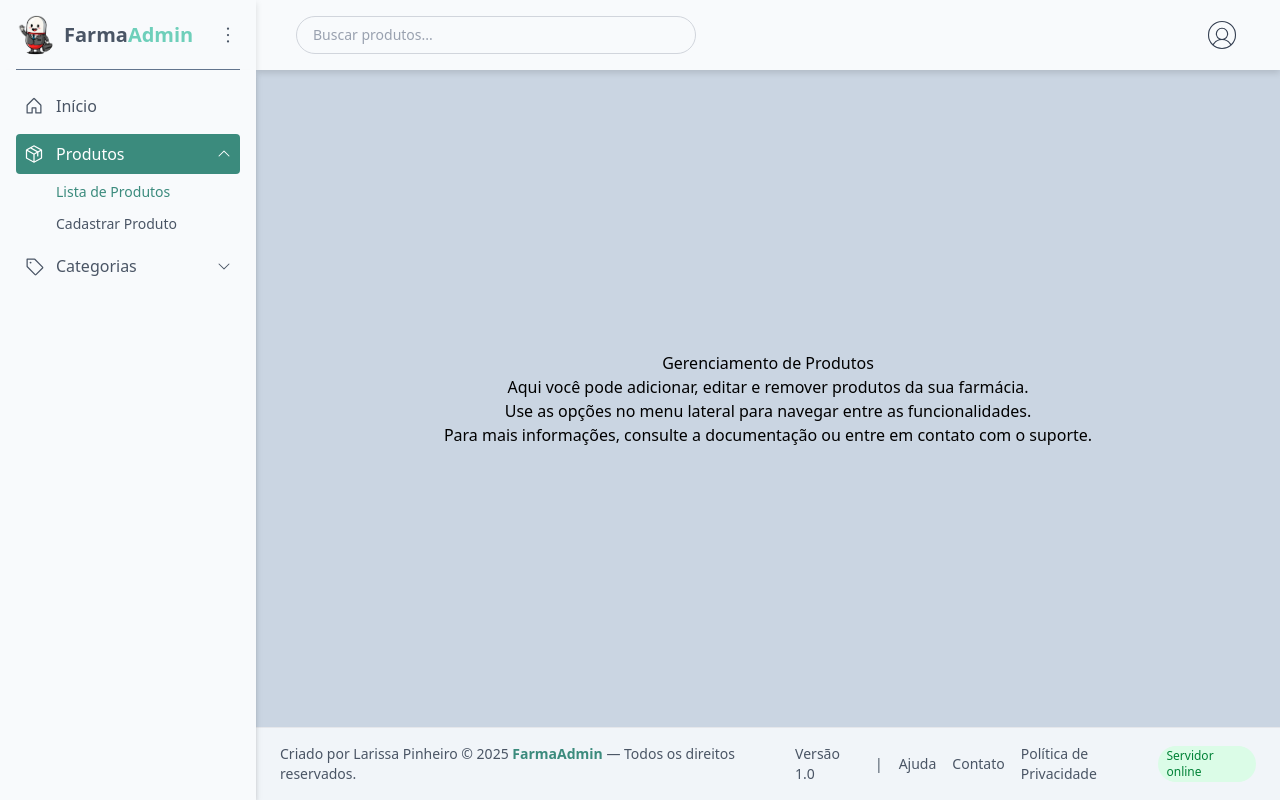
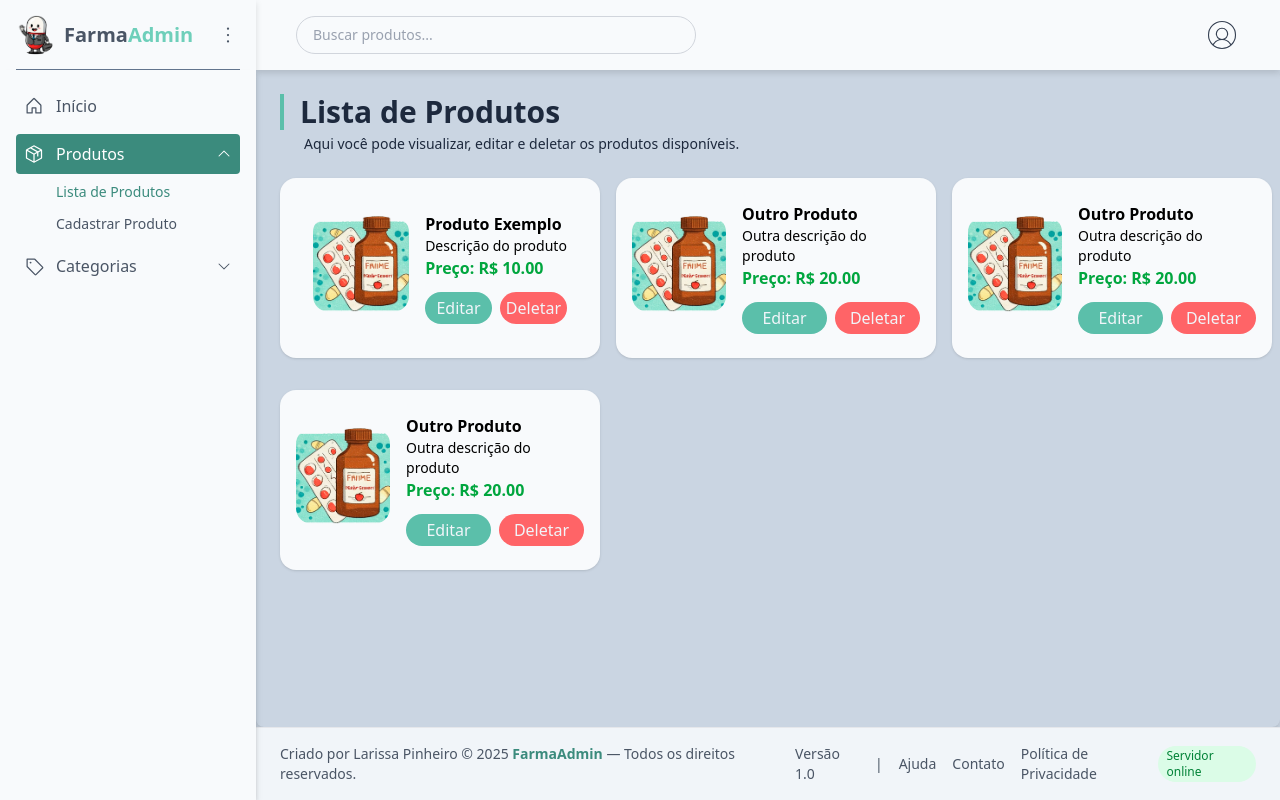
Before and after one commit to larissa-pinheiro/farma-admin, a React (Vite) app: page /produtos in a window 1280 px wide. Built offline with nearby package versions, Linux system fonts and the light colour scheme.

Commit message:
feat: cria estrutura inicial da lista de produtos

```diff
--- /dev/null
+++ b/src/components/produtos/CardProduto.tsx
@@ -0,0 +1,38 @@
+import { Link } from "react-router-dom"
+import Med from "../../assets/images/Med.png"
+import type { Produto } from "../../models/Produto"
+
+function CardProduto({ produto }: { produto: Produto }) {
+  return (
+    <div className="flex flex-col items-center justify-center w-[320px] h-[180px] gap-3 p-4 bg-slate-50 rounded-2xl shadow-sm">
+      <div className="flex items-center">
+        <div className="flex flex-col">
+          <img
+            src={Med}
+            alt={produto.nome}
+            className="w-24 h-24 object-cover rounded-2xl mb-2"
+          />
+        </div>
+
+        <div className="flex-col ml-4">
+          <h2 className="font-bold">{produto.nome}</h2>
+          <p className="font-thin text-sm">{produto.descricao}</p>
+          <p className="text-green-600 font-semibold">Preço: R$ {produto.preco.toFixed(2)}</p>
+
+          <div className="flex mt-3 gap-2">
+            <Link to=''
+              className='w-1/2 h-8 rounded-2xl text-slate-100 bg-[#5BBFAA] hover:bg-[#4DAF8E] flex items-center justify-center py-2'>
+              Editar
+            </Link>
+
+            <Link to='' className='w-1/2  h-8 rounded-2xl text-slate-100 bg-red-400 hover:bg-red-500 flex items-center justify-center'>
+              Deletar
+            </Link>
+          </div>
+        </div>
+      </div>
+    </div>
+  )
+}
+
+export default CardProduto
--- /dev/null
+++ b/src/components/produtos/ListaProdutos.tsx
@@ -0,0 +1,72 @@
+import CardProduto from "./CardProduto";
+
+function ListaProdutos() {
+  const produtos = [
+    {
+      id: 1,
+      nome: "Produto Exemplo",
+      descricao: "Descrição do produto",
+      preco: 10.0,
+      foto: "https://via.placeholder.com/150",
+      categoria: {
+        id: 1,
+        nome: "Categoria Exemplo",
+        descricao: "Descrição da categoria",
+      }
+    },
+    {
+      id: 2,
+      nome: "Outro Produto",
+      descricao: "Outra descrição do produto",
+      preco: 20.0,
+      foto: "https://via.placeholder.com/150",
+      categoria: {
+        id: 2,
+        nome: "Outra Categoria",
+        descricao: "Outra descrição da categoria",
+      }
+    },
+    {
+      id: 3,
+      nome: "Outro Produto",
+      descricao: "Outra descrição do produto",
+      preco: 20.0,
+      foto: "https://via.placeholder.com/150",
+      categoria: {
+        id: 2,
+        nome: "Outra Categoria",
+        descricao: "Outra descrição da categoria",
+      }
+    },
+
+    {
+      id: 4,
+      nome: "Outro Produto",
+      descricao: "Outra descrição do produto",
+      preco: 20.0,
+      foto: "https://via.placeholder.com/150",
+      categoria: {
+        id: 2,
+        nome: "Outra Categoria",
+        descricao: "Outra descrição da categoria",
+      }
+    },
+  ]
+
+
+  return (
+    <>
+      <div className="flex justify-center w-full my-4">
+        <div className="container flex flex-col">
+          <div className="grid grid-cols-1 lg:grid-cols-2 xl:grid-cols-3 2xl:grid-cols-4 gap-8">
+            {produtos.map(produto => (
+              <CardProduto key={produto.id} produto={produto} />
+            ))}
+          </div>
+        </div>
+      </div>
+    </>
+  )
+}
+
+export default ListaProdutos;
--- /dev/null
+++ b/src/models/Produto.ts
@@ -0,0 +1,10 @@
+import type { Categoria } from "./Categoria";
+
+export interface Produto {
+  id: number;
+  nome: string;
+  descricao: string;
+  preco: number;
+  foto: string;
+  categoria: Categoria | null;
+}
--- a/src/pages/produtos/Produtos.tsx
+++ b/src/pages/produtos/Produtos.tsx
@@ -1,11 +1,19 @@
+import ListaProdutos from "../../components/produtos/ListaProdutos"
 
 function Produtos() {
   return (
     <div className="flex flex-col items-center justify-center h-full bg-slate-300">
-      <h1>Gerenciamento de Produtos</h1>
-      <p>Aqui você pode adicionar, editar e remover produtos da sua farmácia.</p>
-      <p>Use as opções no menu lateral para navegar entre as funcionalidades.</p>
-      <p>Para mais informações, consulte a documentação ou entre em contato com o suporte.</p>
+      <div className="w-full h-full rounded-lg shadow-md p-6">
+        <h1 className="text-3xl font-semibold text-slate-800 border-l-4 border-[#5BBFAA] pl-4 mb-1">
+          Lista de Produtos
+        </h1>
+
+        <p className="text-sm font-thin text-slate-800 pl-4 mb-6 ml-2">
+          Aqui você pode visualizar, editar e deletar os produtos disponíveis.
+        </p>
+
+        <ListaProdutos />
+      </div>
     </div>
   )
 }
--- /dev/null
+++ b/src/services/Service.ts
@@ -0,0 +1,10 @@
+import axios from "axios";
+
+const api = axios.create({
+  baseURL: 'https://farmacianest.onrender.com'
+})
+
+export const consultar = async (url: string, setDados: Function) => {
+  const resposta = await api.get(url)
+  setDados(resposta.data)
+}
```
Also changed, not shown: src/models/Categoria.ts (added, +8 -0 lines), src/assets/images/Med.png (added).
